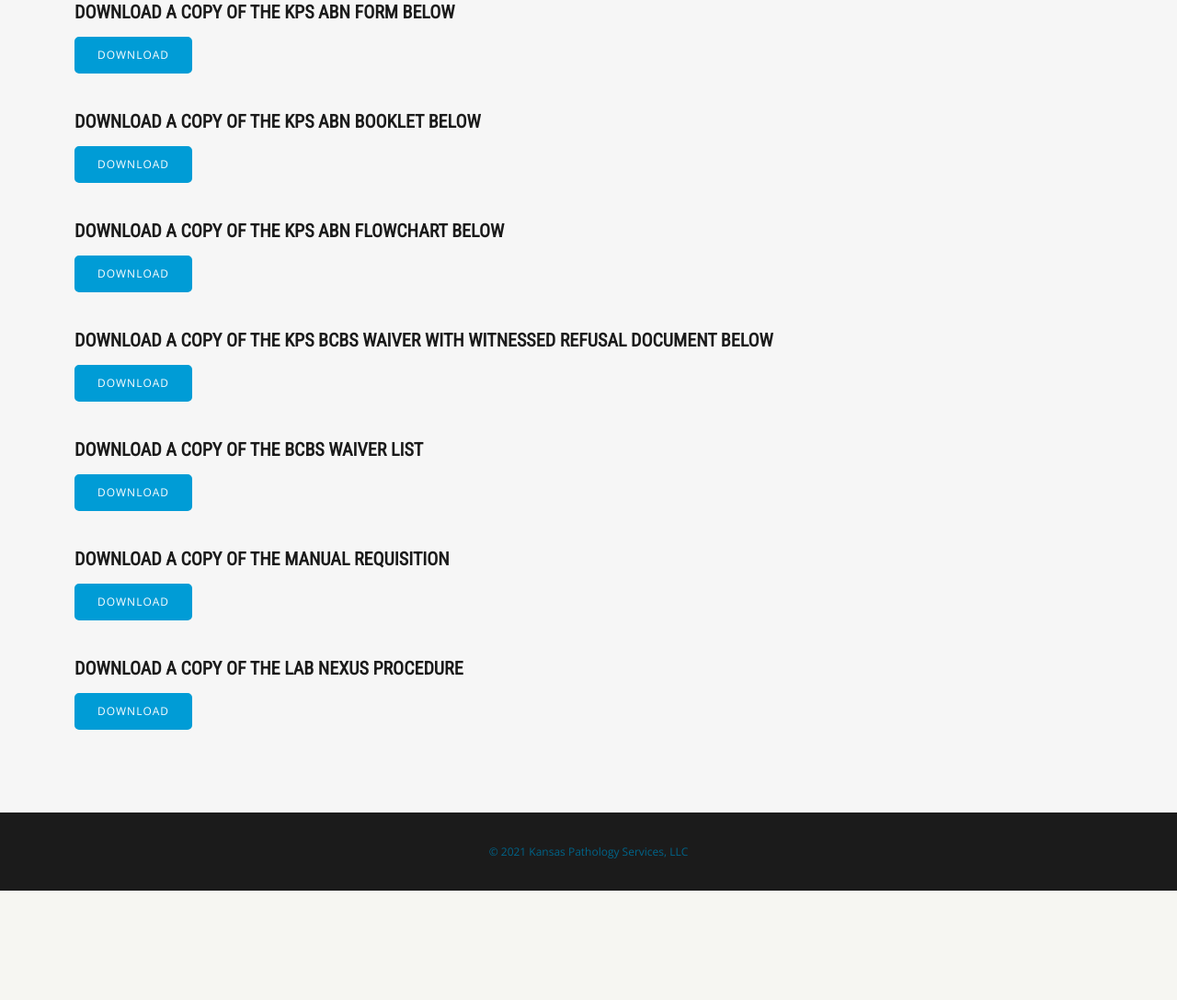
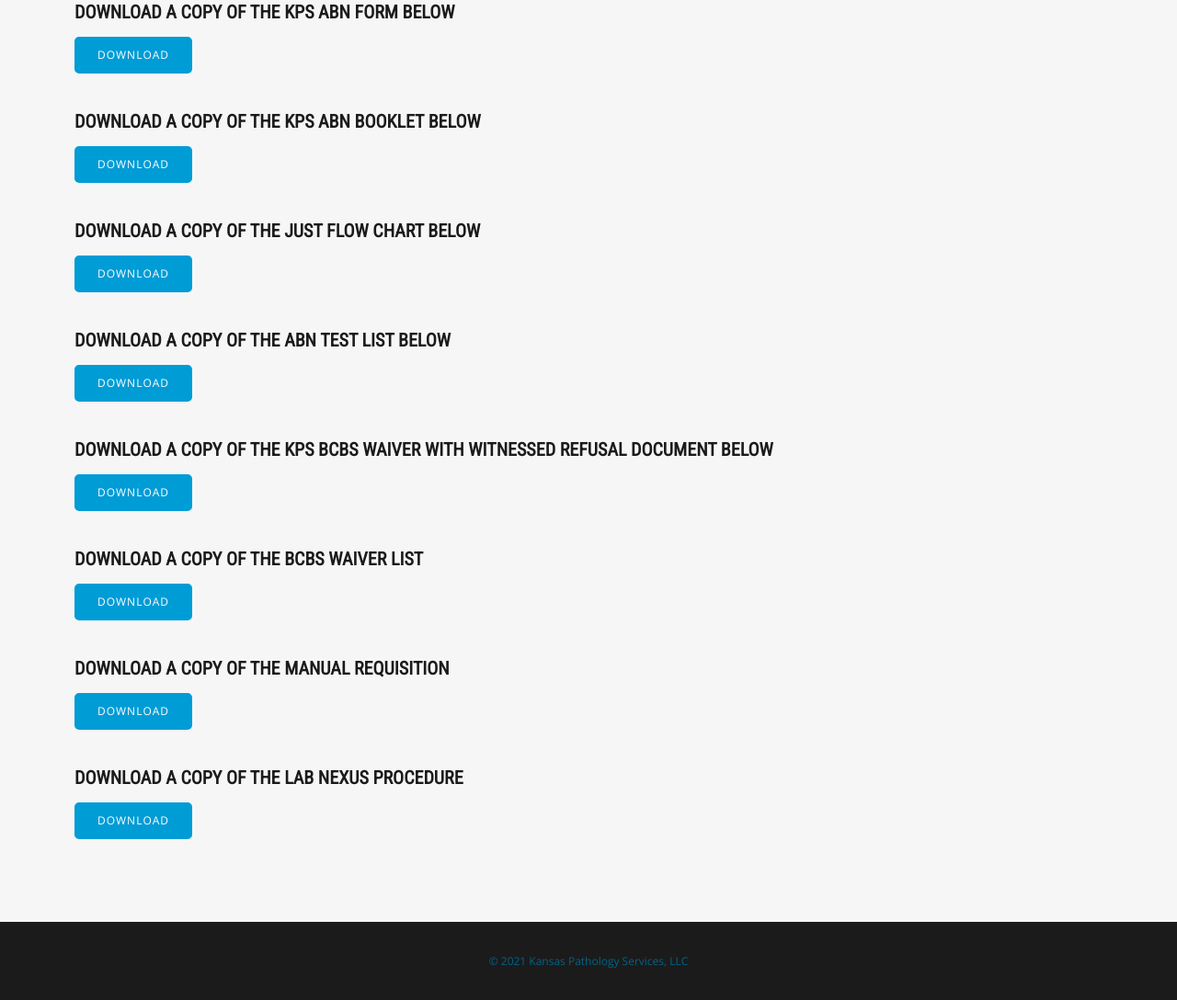
Before and after one commit to MarkNewcomb1/KSPATH, a PHP site: page /forms.php in a window 1280 px wide. Shown: the part 634-1722 px from the top of the page at 92% size. Before the commit the page ends 1603 px from the top, so only its background shows below. Run offline with PHP 8.4, Linux system fonts and the light colour scheme.

Commit message:
various updates to site

```diff
--- a/forms.php
+++ b/forms.php
@@ -26,9 +26,13 @@ include 'header.php';
   <br>
   <a class="button" href="docs/abn_booklet.pdf">Download</a>
 
-	    <h6>Download a copy of the KPS ABN Flowchart below</h6>
+  		<h6>Download a copy of the Just flow chart below</h6>
   <br>
-  <a class="button" href="docs/abn_flowchart-08-2018.pdf">Download</a>
+  <a class="button" href="docs/just-flow-chart.pdf">Download</a>
+
+	  	<h6>Download a copy of the ABN Test list below</h6>
+  <br>
+  <a class="button" href="docs/abn-test-list.pdf">Download</a>
 
 	    <h6>Download a copy of the KPS BCBS Waiver with Witnessed Refusal document below</h6>
   <br>
--- a/resources.php
+++ b/resources.php
@@ -16,10 +16,9 @@ include 'header.php';
 
 <a href="https://www.cms.gov/Medicare/Coverage/CoverageGenInfo/LabNCDsICD10" target="_blank">Click here</a>
 
-<h6>Check Vitamin D codes:</h6>
+<h6>Billing and Coding: Assays for Vitamins and Metabolic Function:</h6>
 
-<a href="https://www.cms.gov/medicare-coverage-database/details/article-details.aspx?articleId=56485&ver=10&LCDId=33418&bc=AAAAAAABAAAA&
-" target="_blank">Click here</a>
+<a href="https://na01.safelinks.protection.outlook.com/?url=https%3A%2F%2Fwww.cms.gov%2Fmedicare-coverage-database%2Fdetails%2Farticle-details.aspx%3FarticleId%3D56485%26ver%3D12%26LCDId%3D33418%26bc%3DAAAAAAABEAAA%26&data=04%7C01%7C%7C34087612f27b40a777c108d8e881921b%7C84df9e7fe9f640afb435aaaaaaaaaaaa%7C1%7C0%7C637514991689573953%7CUnknown%7CTWFpbGZsb3d8eyJWIjoiMC4wLjAwMDAiLCJQIjoiV2luMzIiLCJBTiI6Ik1haWwiLCJXVCI6Mn0%3D%7C1000&sdata=x58PqN%2BsPyfoyguVRO76HAx9LA0u3iDCj2PK56iXdQE%3D&reserved=0" target="_blank">Click here</a>
 
 <h6>MICROBIOLOGY SPECIMEN COLLECTION AND TRANSPORT GUIDE:</h6>
 <a href="docs/microbiology-specimem-collection.docx" target="_blank">Click here</a>
```
Also changed, not shown: 2 other files.
